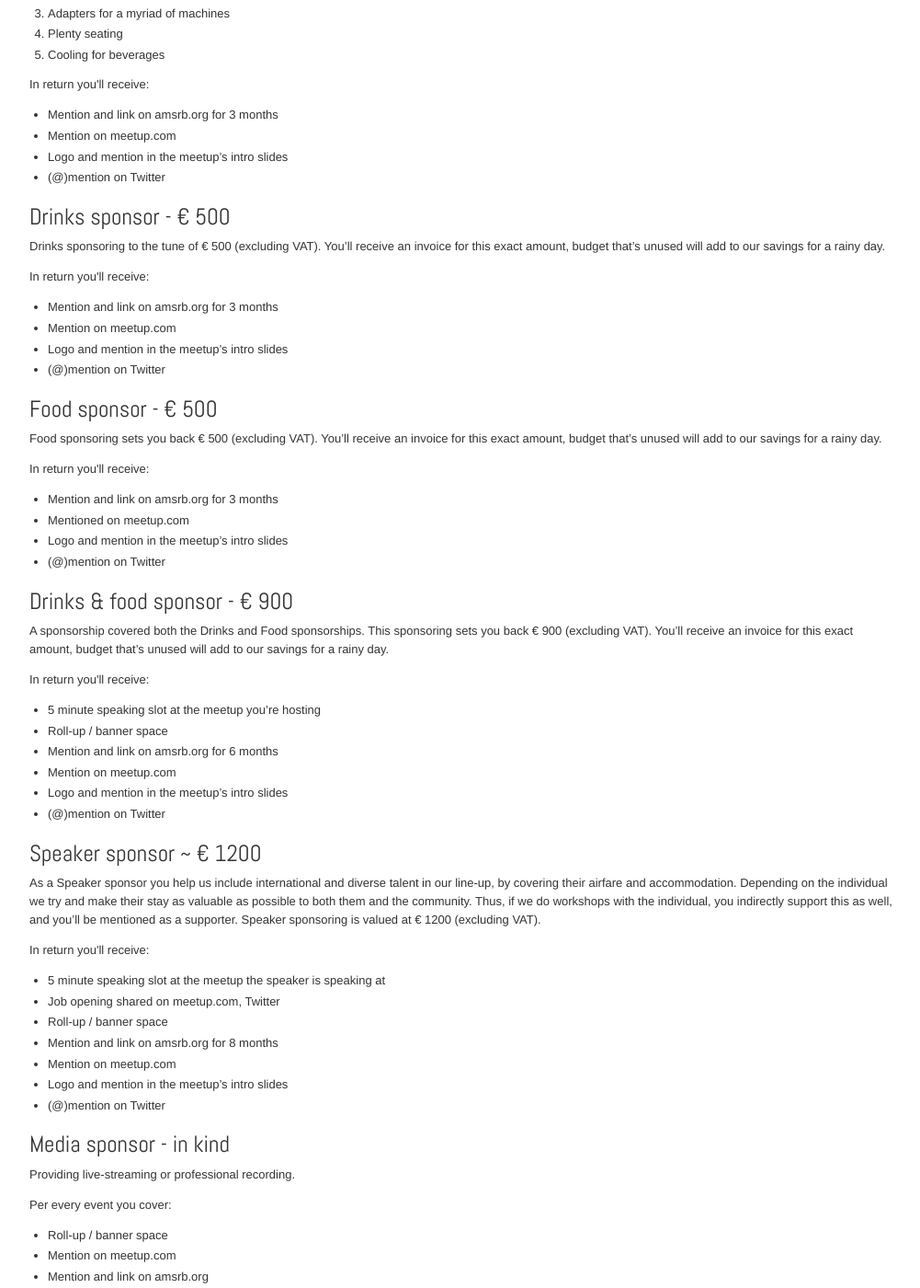
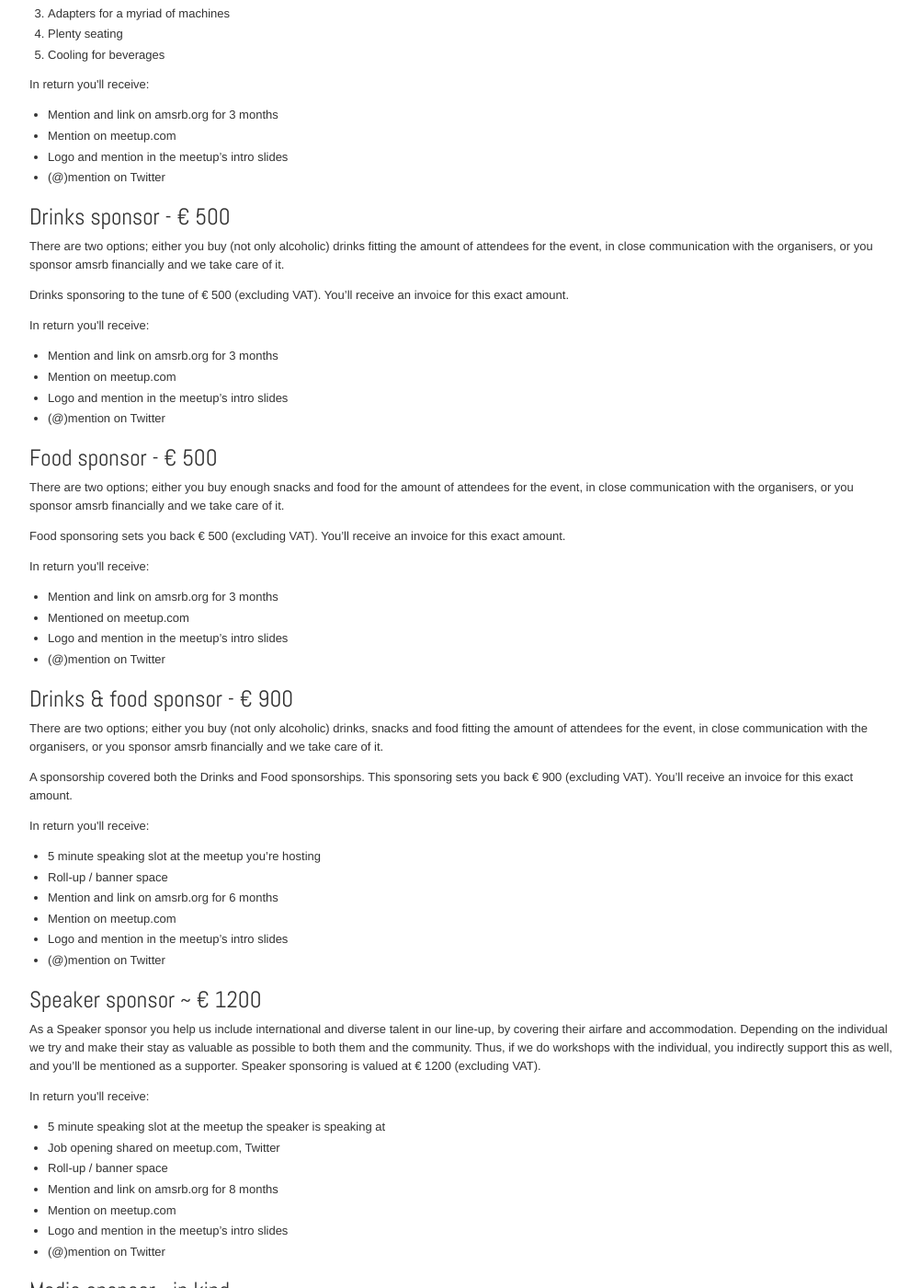
Before and after one commit to amsrb/amsrb.github.com, a Jekyll site: the page built from sponsorships/index.html, in a window 1280 px wide and 1400 px high, scrolled down 604 px. Shown: the whole window at 92% size, without its empty margins (138-1139 px from the left). Built offline with Jekyll 4.4.1, drawn with Linux system fonts in a browser that asks for light colours; comment, search, counter and statistics services are not loaded.

Commit message:
Bring you own drinks and food
Highlight that buying by the sponsor is an option.

Boyscout: Remove the notice that we may save some of the monies,
since it's noones business anyway.

```diff
--- a/sponsorships/index.html
+++ b/sponsorships/index.html
@@ -34,8 +34,12 @@ title: Sponsorships
   </ul>
 
   <h2>Drinks sponsor - € 500</h2>
-
-  <p>Drinks sponsoring to the tune of € 500 (excluding VAT). You’ll receive an invoice for this exact amount, budget that’s unused will add to our savings for a rainy day.</p>
+  <p>
+    There are two options;
+    either you buy (not only alcoholic) drinks fitting the amount of attendees for the event, in close communication with the organisers,
+    or you sponsor amsrb financially and we take care of it.
+  </p>
+  <p>Drinks sponsoring to the tune of € 500 (excluding VAT). You’ll receive an invoice for this exact amount.</p>
 
   <p>In return you'll receive:</p>
 
@@ -47,8 +51,12 @@ title: Sponsorships
   </ul>
 
   <h2>Food sponsor - € 500</h2>
-
-  <p>Food sponsoring sets you back € 500 (excluding VAT). You’ll receive an invoice for this exact amount, budget that’s unused will add to our savings for a rainy day.</p>
+  <p>
+    There are two options;
+    either you buy enough snacks and food for the amount of attendees for the event, in close communication with the organisers,
+    or you sponsor amsrb financially and we take care of it.
+  </p>
+  <p>Food sponsoring sets you back € 500 (excluding VAT). You’ll receive an invoice for this exact amount.</p>
 
   <p>In return you'll receive:</p>
 
@@ -60,8 +68,13 @@ title: Sponsorships
   </ul>
 
   <h2>Drinks & food sponsor - € 900</h2>
+  <p>
+    There are two options;
+    either you buy (not only alcoholic) drinks, snacks and food fitting the amount of attendees for the event, in close communication with the organisers,
+    or you sponsor amsrb financially and we take care of it.
+  </p>
 
-  <p>A sponsorship covered both the Drinks and Food sponsorships. This sponsoring sets you back € 900 (excluding VAT). You’ll receive an invoice for this exact amount, budget that’s unused will add to our savings for a rainy day.</p>
+  <p>A sponsorship covered both the Drinks and Food sponsorships. This sponsoring sets you back € 900 (excluding VAT). You’ll receive an invoice for this exact amount.</p>
 
   <p>In return you'll receive:</p>
 
```
